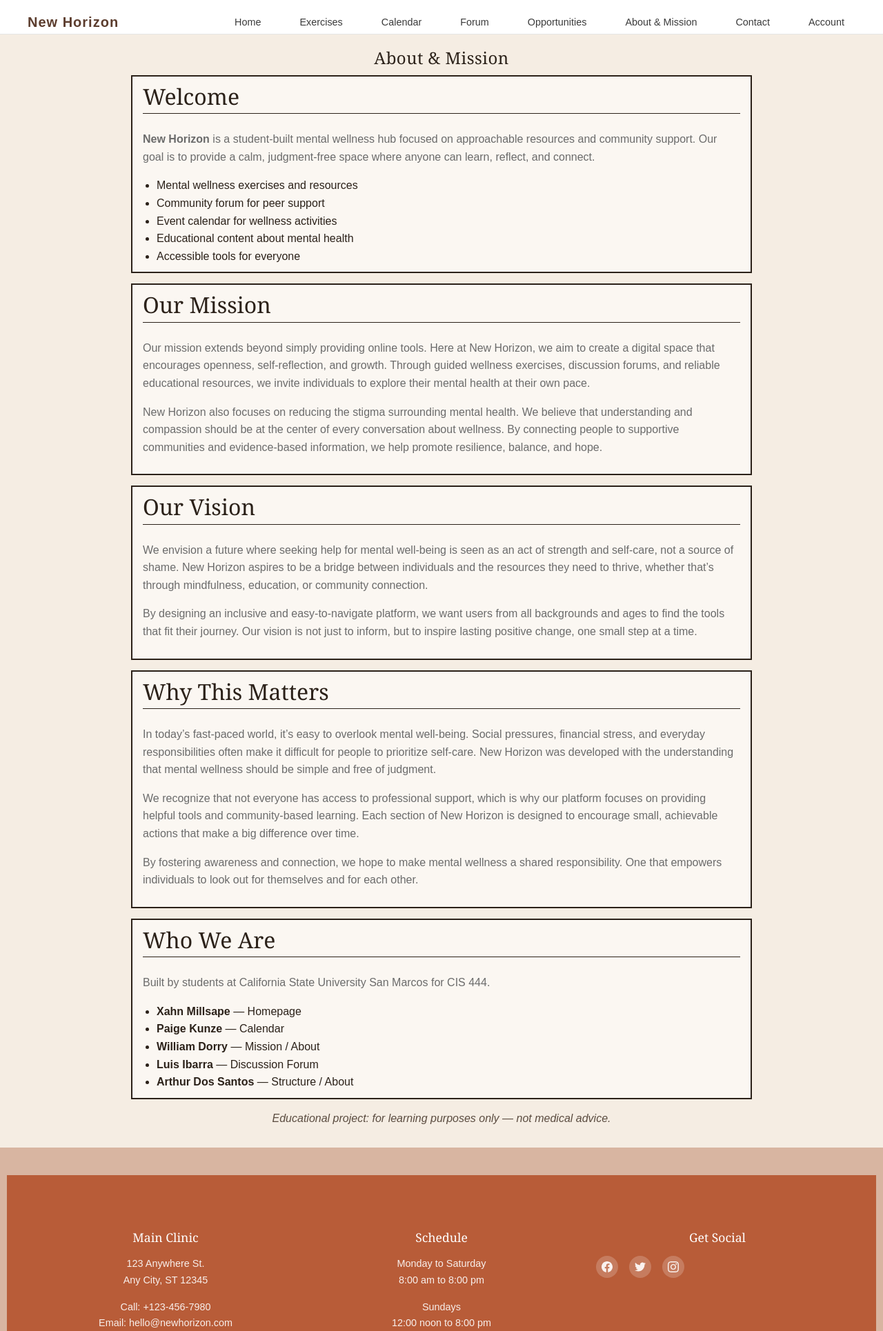
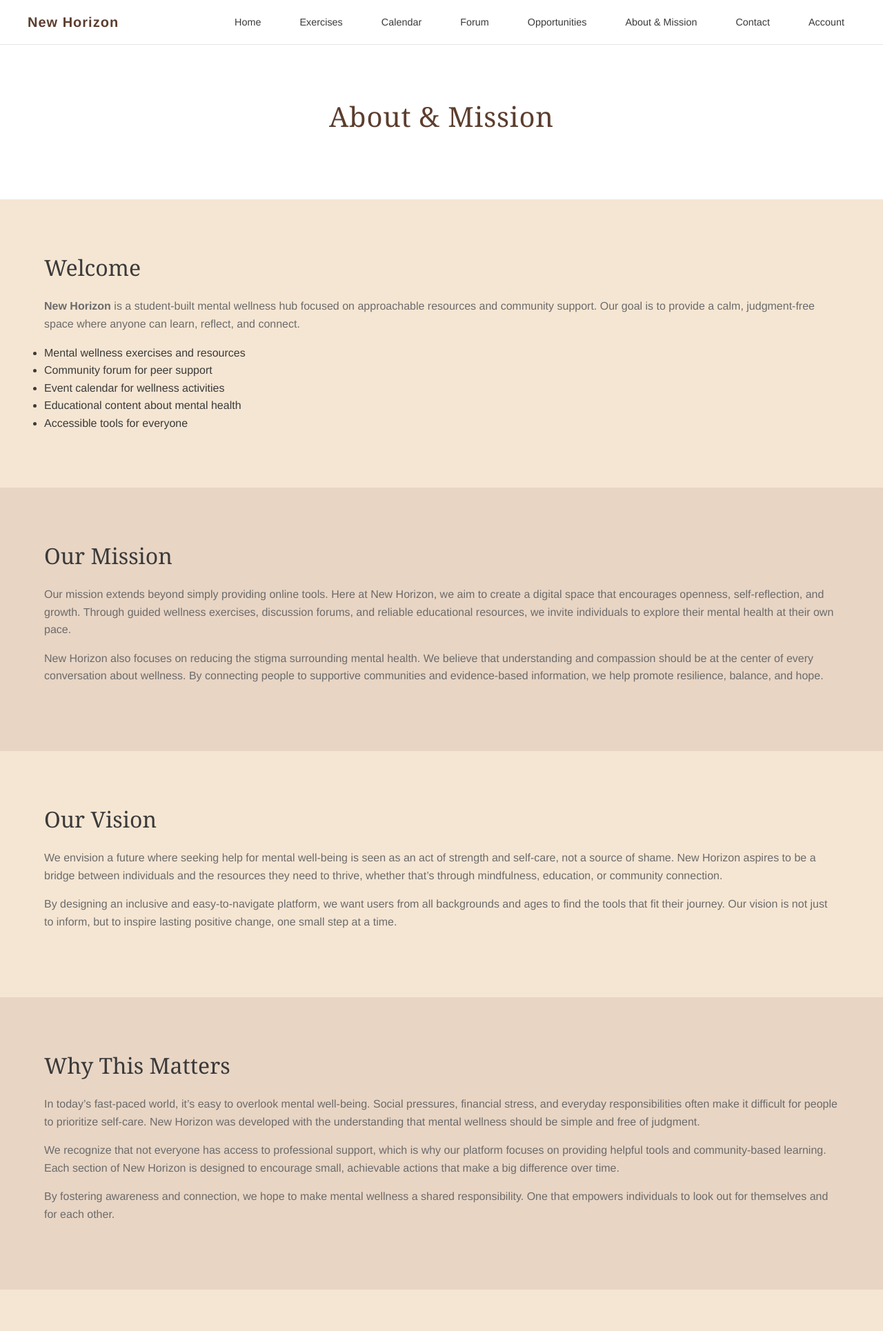
Before and after one commit to dossa009/CS444-NewHorizon, a PHP site: page /pages/about.html in a window 1280 px wide. Shown: the top 1930 px of the page at 69% size. Run offline with PHP 8.4, Linux system fonts and the light colour scheme; some libraries are stand-ins or nearby versions.

Commit message:
Standardize about page structure and CSS naming
- Rewrite about.css to use page-prefixed class names (about-*)
- Replace hardcoded colors with CSS variables from design system
- Restructure about.html to match exercises and calendar patterns
- Add proper hero section with consistent spacing
- Use .section and .section--alt for alternating backgrounds
- Wrap all content in .container for consistent max-width
- Update .box to .about-box and .note to .about-note

All pages now follow consistent naming convention to prevent CSS conflicts.

🤖 Generated with [Claude Code](https://claude.com/claude-code)

Co-Authored-By: Claude <noreply@anthropic.com>

```diff
--- a/frontend/css/about.css
+++ b/frontend/css/about.css
@@ -1,87 +1,65 @@
-/* GENERAL PAGE STYLES */
-body {
-  background-color: #f5ede3;
-  color: #2b2119;
-  font-family: Arial, sans-serif;
-  margin: 0;
-  padding: 0;
+/* ============================================
+   ABOUT PAGE STYLES
+   All classes prefixed with "about-"
+   ============================================ */
+
+.about-body {
+  background-color: var(--cream);
 }
 
-/* TOP BAR */
-header {
-  background-color: #d8b5a1;
-  height: 50px;
-  position: relative;
+/* Hero Section */
+.about-hero {
+  text-align: center;
+  background-color: var(--white);
 }
 
-/* Buttons (Home and Account Info) */
-.top-btn {
-  background-color: transparent;
-  border: none;
-  color: #000;
-  font-weight: bold;
-  padding: 10px;
-  cursor: pointer;
+.about-hero__title {
+  font-size: 2.5rem;
+  color: var(--dark-brown);
+  margin-bottom: var(--gap-sm);
 }
 
-/* Home button on left */
-.home {
-  position: absolute;
-  left: 10px;
-  top: 10px;
+/* Box style for legacy sections */
+.about-box {
+  border: 2px solid var(--dark-brown);
+  background-color: var(--white);
+  padding: var(--gap-md);
+  margin-bottom: var(--gap-md);
+  border-radius: 4px;
 }
 
-/* Profile button on right */
-.profile {
-  position: absolute;
-  right: 10px;
-  top: 10px;
+.about-box h2 {
+  border-bottom: 2px solid var(--dark-brown);
+  padding-bottom: var(--gap-xs);
+  margin-bottom: var(--gap-md);
+  color: var(--dark-brown);
+  font-family: var(--font-heading);
 }
 
-/* PAGE TITLE */
-.page-title {
-  text-align: center;
-  font-size: 24px;
-  margin: 20px 0 10px;
+.about-box ul {
+  margin-left: var(--gap-md);
+  color: var(--text-dark);
 }
 
-/* MAIN CONTENT */
-main {
-  width: 90%;
-  max-width: 900px;
-  margin: 0 auto;
+.about-box li {
+  margin-bottom: var(--gap-xs);
 }
 
-/* Box style for each section */
-.box {
-  border: 2px solid #2b2119;
-  background-color: #fbf7f2;
-  padding: 10px 15px;
-  margin-bottom: 15px;
+/* Note at bottom */
+.about-note {
+  text-align: center;
+  color: var(--text-light);
+  margin-top: var(--gap-lg);
+  font-style: italic;
 }
 
-/* Headings inside boxes */
-.box h2 {
-  border-bottom: 1px solid #2b2119;
-  padding-bottom: 5px;
+/* Responsive */
+@media (max-width: 768px) {
+  .about-hero__title {
+    font-size: 2rem;
+  }
+
+  .about-box {
+    padding: var(--gap-sm);
+  }
 }
-
-/* List style */
-ul {
-  margin-left: 20px;
-}
-
-/* Small note at bottom */
-.note {
-  text-align: center;
-  color: #5b4c40;
-  margin-top: 10px;
-}
-
-/* FOOTER */
-footer {
-  text-align: center;
-  padding: 10px;
-  background-color: #d8b5a1;
-  margin-top: 30px;
-}
--- a/frontend/pages/about.html
+++ b/frontend/pages/about.html
@@ -22,13 +22,17 @@
 <body class="about-body">
   <header data-partial="header"></header>
 
-  <!-- PAGE TITLE -->
-  <h1 class="page-title">About &amp; Mission</h1>
+  <main>
+    <!-- Page Hero -->
+    <section class="section about-hero">
+      <div class="container">
+        <h1 class="about-hero__title">About &amp; Mission</h1>
+      </div>
+    </section>
 
-  <!--  MAIN CONTENT -->
-  <main>
     <!-- Welcome -->
-    <section class="box">
+    <section class="section">
+      <div class="container">
         <h2>Welcome</h2>
         <p>
           <strong>New Horizon</strong> is a student-built mental wellness hub focused on
@@ -42,10 +46,12 @@
           <li>Educational content about mental health</li>
           <li>Accessible tools for everyone</li>
         </ul>
+      </div>
     </section>
 
     <!-- Mission -->
-    <section class="box">
+    <section class="section section--alt">
+      <div class="container">
         <h2>Our Mission</h2>
       <p>
         Our mission extends beyond simply providing online tools. Here at New Horizon, we aim to create a
@@ -60,10 +66,12 @@
         conversation about wellness. By connecting people to supportive communities and
         evidence-based information, we help promote resilience, balance, and hope.
       </p>
+      </div>
     </section>
 
     <!-- Vision -->
-    <section class="box">
+    <section class="section">
+      <div class="container">
         <h2>Our Vision</h2>
       <p>
         We envision a future where seeking help for mental well-being is seen as an act of
@@ -78,10 +86,12 @@
         Our vision is not just to inform, but to inspire lasting positive change,
         one small step at a time.
       </p>
+      </div>
     </section>
 
     <!-- Why This Matters -->
-    <section class="box">
+    <section class="section section--alt">
+      <div class="container">
         <h2>Why This Matters</h2>
       <p>
         In today’s fast-paced world, it’s easy to overlook mental well-being.
@@ -106,7 +116,9 @@
     </section>
 
     <!-- Who We Are -->
-    <section class="box">
+    <section class="section">
+      <div class="container">
+        <div class="about-box">
           <h2>Who We Are</h2>
           <p>
             Built by students at California State University San Marcos for CIS 444.
@@ -118,9 +130,13 @@
             <li><strong>Luis Ibarra</strong> — Discussion Forum</li>
             <li><strong>Arthur Dos Santos</strong> — Structure / About </li>
           </ul>
+        </div>
+      </div>
     </section>
 
-    <p class="note"><em>Educational project: for learning purposes only — not medical advice.</em></p>
+    <div class="container">
+      <p class="about-note">Educational project: for learning purposes only — not medical advice.</p>
+    </div>
   </main>
 
   <footer data-partial="footer"></footer>
```
Lines whose indentation alone changed are shown as unchanged.
